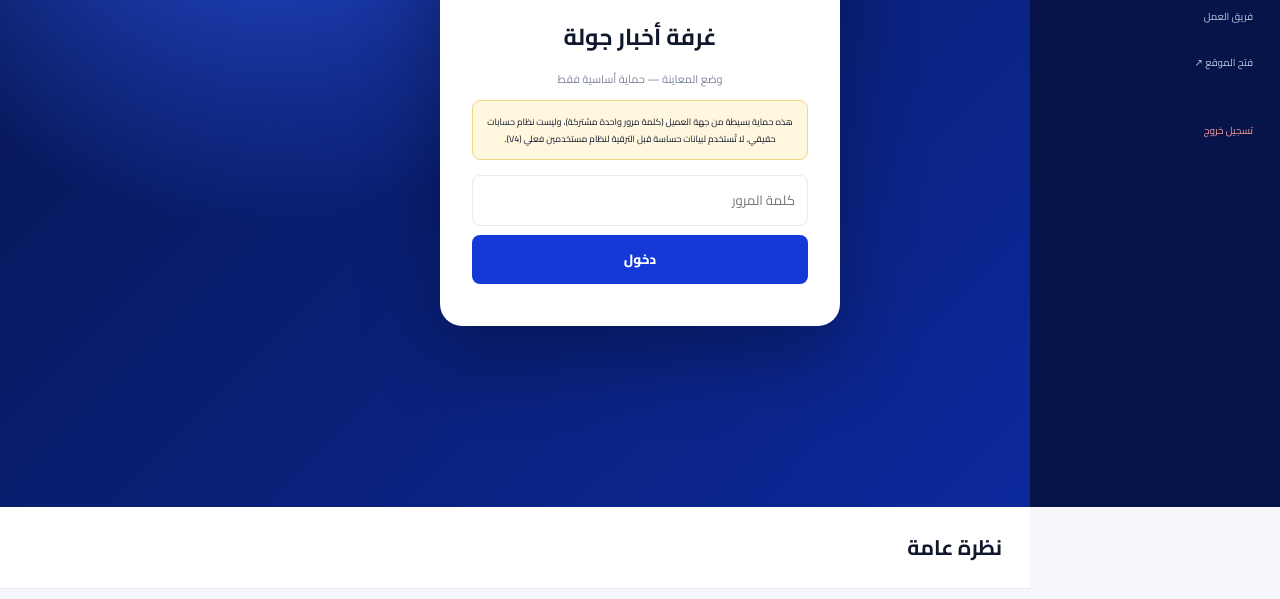
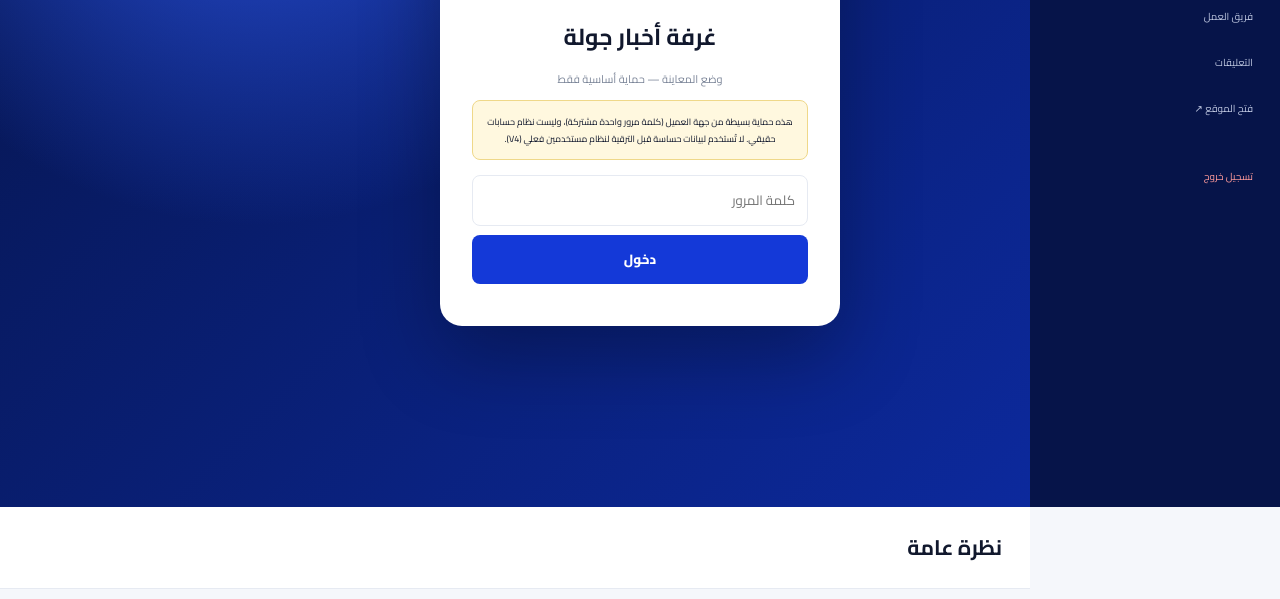
Before and after one commit to abdalslamderhim/gowlanow, a website: page admin.html in a window 1280 px wide. Shown: the part 293-892 px from the top of the page. Drawn offline with Linux system fonts and the light colour scheme.

Commit message:
Add comments tab to admin shell

```diff
--- a/admin.html
+++ b/admin.html
@@ -1,4 +1,4 @@
 <!doctype html><html lang="ar" dir="rtl"><head><meta charset="utf-8"><meta name="viewport" content="width=device-width,initial-scale=1"><title>غرفة أخبار جولة V3</title><link rel="stylesheet" href="admin.css"></head><body>
 <div id="login" class="login"><div class="login-box"><img src="assets/logo.jpg"><h1>غرفة أخبار جولة</h1><p>وضع المعاينة — حماية أساسية فقط</p><div class="notice">هذه حماية بسيطة من جهة العميل (كلمة مرور واحدة مشتركة)، وليست نظام حسابات حقيقي. لا تُستخدم لبيانات حساسة قبل الترقية لنظام مستخدمين فعلي (V4).</div><input id="loginPass" type="password" placeholder="كلمة المرور" autocomplete="current-password"><button id="loginBtn">دخول</button><small id="loginMsg"></small></div></div>
-<div id="shell" class="shell hidden"><aside id="aside"><div class="a-brand"><img src="assets/logo.jpg"><b>جولة</b><small>غرفة الأخبار V3</small></div><button class="tab active" data-view="dashboard">نظرة عامة</button><button class="tab" data-view="articles">الأخبار</button><button class="tab" data-view="new">+ خبر جديد</button><button class="tab" data-view="reporters">المراسلون</button><button class="tab" data-view="team">فريق العمل</button><a href="/" target="_blank">فتح الموقع ↗</a><button id="logout">تسجيل خروج</button></aside><main><header><button class="menu-btn-admin" id="asideToggle">☰</button><div><small id="who"></small><h1 id="title">نظرة عامة</h1></div><span id="role"></span></header><section id="view"></section></main></div>
+<div id="shell" class="shell hidden"><aside id="aside"><div class="a-brand"><img src="assets/logo.jpg"><b>جولة</b><small>غرفة الأخبار V3</small></div><button class="tab active" data-view="dashboard">نظرة عامة</button><button class="tab" data-view="articles">الأخبار</button><button class="tab" data-view="new">+ خبر جديد</button><button class="tab" data-view="reporters">المراسلون</button><button class="tab" data-view="team">فريق العمل</button><button class="tab" data-view="comments">التعليقات</button><a href="/" target="_blank">فتح الموقع ↗</a><button id="logout">تسجيل خروج</button></aside><main><header><button class="menu-btn-admin" id="asideToggle">☰</button><div><small id="who"></small><h1 id="title">نظرة عامة</h1></div><span id="role"></span></header><section id="view"></section></main></div>
 <script src="admin.js"></script></body></html>
```
